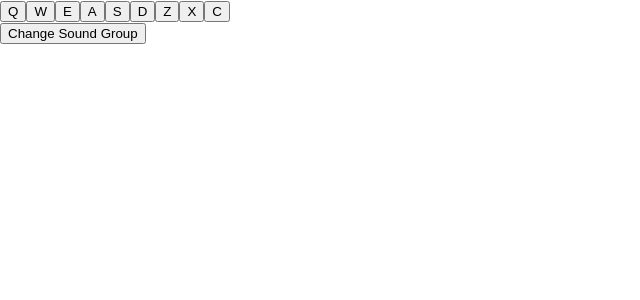
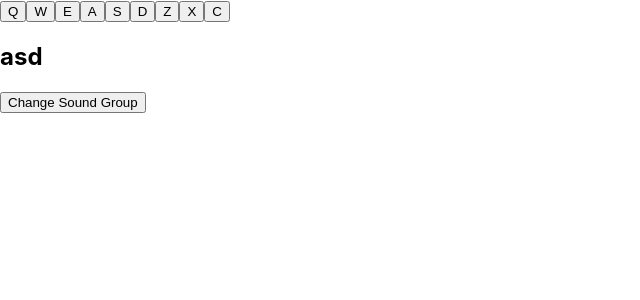
Before and after one commit to CanOguzz/react-drum-machine, a React (Create React App) app: page / in a window 1280 px wide. Shown: the top 300 px of the page, without its empty margins (0-640 px from the left). Built offline with nearby package versions, Linux system fonts and the light colour scheme.

Commit message:
changecound funtion problem solved secondsoundgroup array property name change key to keyTrigger

```diff
--- a/src/Components/DrumMachine/DrumMachine.jsx
+++ b/src/Components/DrumMachine/DrumMachine.jsx
@@ -62,58 +62,59 @@ const firstSoundsGroup = [
 const secondSoundsGroup = [
         {
       keyCode: 81,
-    key: 'Q',
+      keyTrigger: 'Q',
       id: 'Chord-1',
       url: 'https://s3.amazonaws.com/freecodecamp/drums/Chord_1.mp3'
     },
     {
       keyCode: 87,
-    key: 'W',
+      keyTrigger: 'W',
       id: 'Chord-2',
       url: 'https://s3.amazonaws.com/freecodecamp/drums/Chord_2.mp3'
     },
     {
       keyCode: 69,
-    key: 'E',
+      keyTrigger: 'E',
       id: 'Chord-3',
       url: 'https://s3.amazonaws.com/freecodecamp/drums/Chord_3.mp3'
     },
     {
       keyCode: 65,
-    key: 'A',
+      keyTrigger: 'A',
       id: 'Shaker',
       url: 'https://s3.amazonaws.com/freecodecamp/drums/Give_us_a_light.mp3'
     },
     {
       keyCode: 83,
-    key: 'S',
+      keyTrigger: 'S',
       id: 'Open-HH',
       url: 'https://s3.amazonaws.com/freecodecamp/drums/Dry_Ohh.mp3'
     },
     {
       keyCode: 68,
-    key: 'D',
+      keyTrigger: 'D',
       id: 'Closed-HH',
       url: 'https://s3.amazonaws.com/freecodecamp/drums/Bld_H1.mp3'
     },
     {
       keyCode: 90,
-    key: 'Z',
+      keyTrigger: 'Z',
       id: 'Punchy-Kick',
       url: 'https://s3.amazonaws.com/freecodecamp/drums/punchy_kick_1.mp3'
     },
     {
       keyCode: 88,
-    key: 'X',
+      keyTrigger: 'X',
       id: 'Side-Stick',
       url: 'https://s3.amazonaws.com/freecodecamp/drums/side_stick_1.mp3'
     },
     {
       keyCode: 67,
-    key: 'C',
+      keyTrigger: 'C',
       id: 'Snare',
       url: 'https://s3.amazonaws.com/freecodecamp/drums/Brk_Snr.mp3'
-  }];
+    }
+];
 
 const soundsName = {
   heaterKit: "Heater Kit",
@@ -134,7 +135,10 @@ const KeyboardKey = ({ play, sound: { keyTrigger, url } }) => {
 
   React.useEffect(() => {
     document.addEventListener("keydown", handleKeydown);
-  }, [  ]);
+    return () => {
+        document.removeEventListener("keydown", handleKeydown);
+      };
+  }, []);
 
   return (
     <button className="drum-pad" onClick={() => play(keyTrigger)}>
@@ -152,14 +156,15 @@ const Keyboard = ({ play, sounds }) => {
 const DrumControle = ({ changeSoundGroup }) => {
   return (
     <div className="controle">
+        <h2 id="display" >asd</h2>
       <button onClick={changeSoundGroup}>Change Sound Group</button>
     </div>
   );
 };
 
 const DrumMachine = () => {
-  const [soundsType, setSoundType] = React.useState("heaterKit");
-  const [sounds, setSounds] = React.useState(soundsGroup[soundsType]);
+  const [soundType, setSoundType] = React.useState("heaterKit");
+  const [sounds, setSounds] = React.useState(soundsGroup[soundType]);
 
 
 
@@ -169,8 +174,9 @@ const DrumMachine = () => {
     audio.play().catch((error) => console.error("playback error: ", error));
   };
 
+
   const changeSoundGroup = () => {
-    if(soundsType === "heaterKit"){
+    if(soundType === "heaterKit"){
         console.log('smoothPianoKit sounds:', soundsGroup.smoothPianoKit);
       setSoundType("smoothPianoKit");
       setSounds(soundsGroup.smoothPianoKit);
@@ -181,10 +187,12 @@ const DrumMachine = () => {
     }
   };
 
+
   return (
     <div id="drum-machine">
       <Keyboard play={play} sounds={sounds} />
       <DrumControle changeSoundGroup={changeSoundGroup} />
+
     </div>
   );
 };
```
Lines whose indentation alone changed are shown as unchanged.
